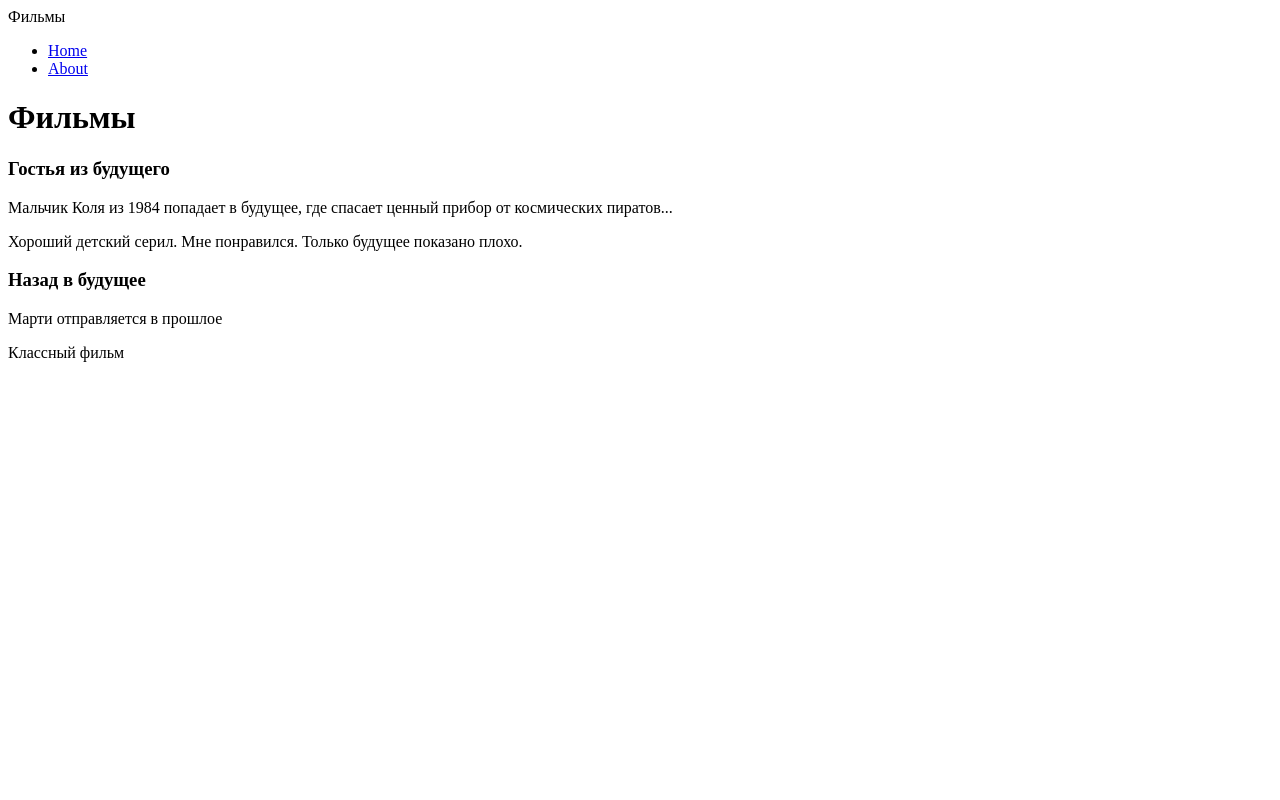
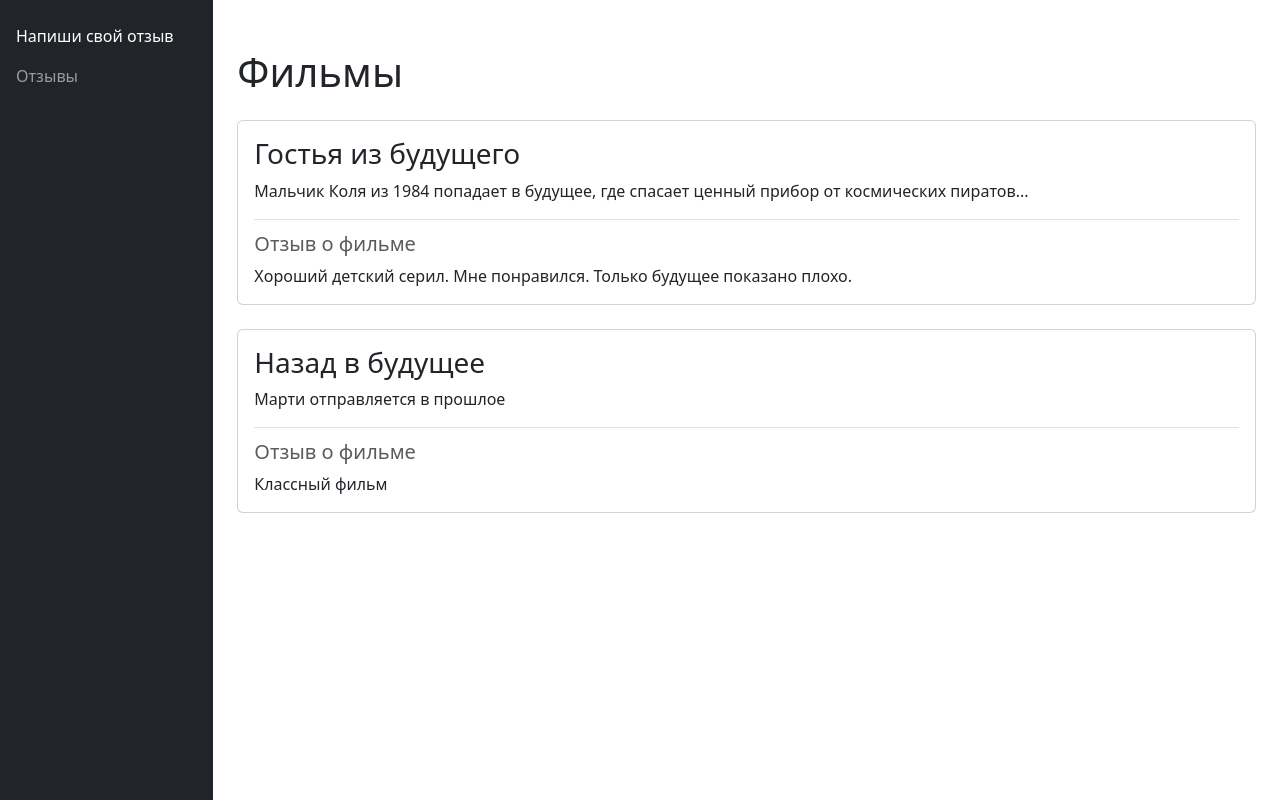
Before and after one commit to Kate-Gornostaeva/DJmovieProject, a Django app: template movie_project/film/templates/film/about.html in a window 1280 px wide. Run offline with Django 5.2, Linux system fonts and the light colour scheme; the template is opened without the code that fills it: values that come from a table or form of the project are taken from there, others are empty; data comes from the database, SQL or seed files in the repository; both versions use the stored data as it was after the commit.

Commit message:
two_pages_are_ready

```diff
--- a/movie_project/film/templates/film/about.html
+++ b/movie_project/film/templates/film/about.html
@@ -2,19 +2,33 @@
 
 {% block title %}Фильмы{% endblock %}
 
-</head>
-<body>
+{% block content %}
+<div class="container-fluid mt-4 px-0">
+    <h1 class="mb-4">Фильмы</h1>
 
-{% block content %}
-<h1>Фильмы</h1>
-{% for film in films %}
-    <div>
-        <h3>{{film.name}} </h3>
-        <p>{{film.description}} </p>
-        <p>{{film.review}}</p>
-    </div>
-{% endfor %}
+    {% if films %}
+        <div class="row g-0">
+            {% for film in films %}
+                <div class="col-12">
+                    <div class="card mb-4">
+                        <div class="card-body">
+                            <h3 class="card-title">{{ film.name }}</h3>
+                            <p class="card-text">{{ film.description }}</p>
+
+                            <!-- Отдельный блок для отзыва -->
+                            <div class="mt-3 pt-3 border-top">
+                                <h5 class="card-subtitle mb-2 text-muted">Отзыв о фильме</h5>
+                                <p class="card-text">{{ film.review }}</p>
+                            </div>
+                        </div>
+                    </div>
+                </div>
+            {% endfor %}
+        </div>
+    {% else %}
+        <div class="alert alert-info" role="alert">
+            Тут пока ничего нет
+        </div>
+    {% endif %}
+</div>
 {% endblock %}
-
-</body>
-</html>
--- a/movie_project/film/templates/film/layout.html
+++ b/movie_project/film/templates/film/layout.html
@@ -2,17 +2,24 @@
 <html lang="en">
 <head>
     <meta charset="UTF-8">
-    {%block title%}
+    <meta name="viewport" content="width=device-width, initial-scale=1.0">
+    <title>{% block title %}{% endblock %}</title>
+    <link href="https://cdn.jsdelivr.net/npm/bootstrap@5.3.0/dist/css/bootstrap.min.css" rel="stylesheet">
+</head>
+<body class="container-fluid">
+    <div class="row">
+        <!-- Вертикальное боковое меню -->
+        <div class="col-md-3 col-lg-2 bg-dark min-vh-100 p-0">
+            {% include 'film/nav.html' %}
+        </div>
 
-    {%endblock%}
-</head>
-<body>
+        <!-- Основное содержимое -->
+        <div class="col-md-9 col-lg-10 p-4">
+            {% block content %}
+            {% endblock %}
+        </div>
+    </div>
 
-    {%include 'film/nav.html'%}
-
-    {%block content%}
-
-    {%endblock%}
-
+    <script src="https://cdn.jsdelivr.net/npm/bootstrap@5.3.0/dist/js/bootstrap.bundle.min.js"></script>
 </body>
 </html>
--- a/movie_project/film/templates/film/nav.html
+++ b/movie_project/film/templates/film/nav.html
@@ -1,6 +1,11 @@
-<ul>
-  <li><a href="{% url 'film:index' %}">Home</a></li>
-  <li><a href="{% url 'film:about' %}">About</a></li>
+<nav class="navbar navbar-dark bg-dark flex-md-column align-items-start p-3">
+    <ul class="navbar-nav flex-md-column w-100">
+        <li class="nav-item">
+            <a class="nav-link active" href="{% url 'film:index' %}">Напиши свой отзыв</a>
+        </li>
+        <li class="nav-item">
+            <a class="nav-link" href="{% url 'film:about' %}">Отзывы</a>
+        </li>
 
-
-</ul>
+    </ul>
+</nav>
```
Also changed, not shown: movie_project/film/forms.py (added, +12 -0 lines), movie_project/film/templates/film/index.html (+8 -0 lines), movie_project/film/views.py (+16 -4 lines), movie_project/db.sqlite3, 1 other file.
